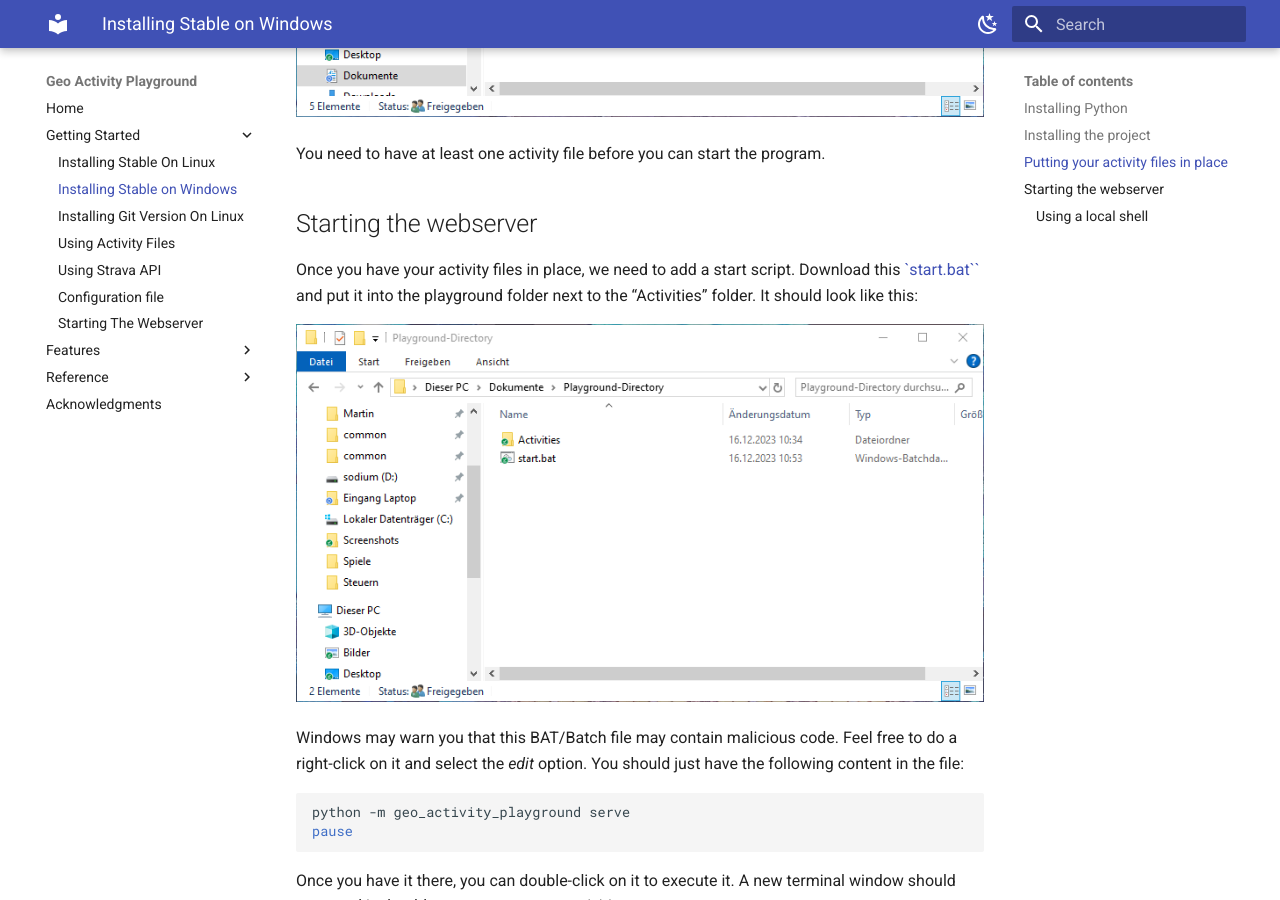
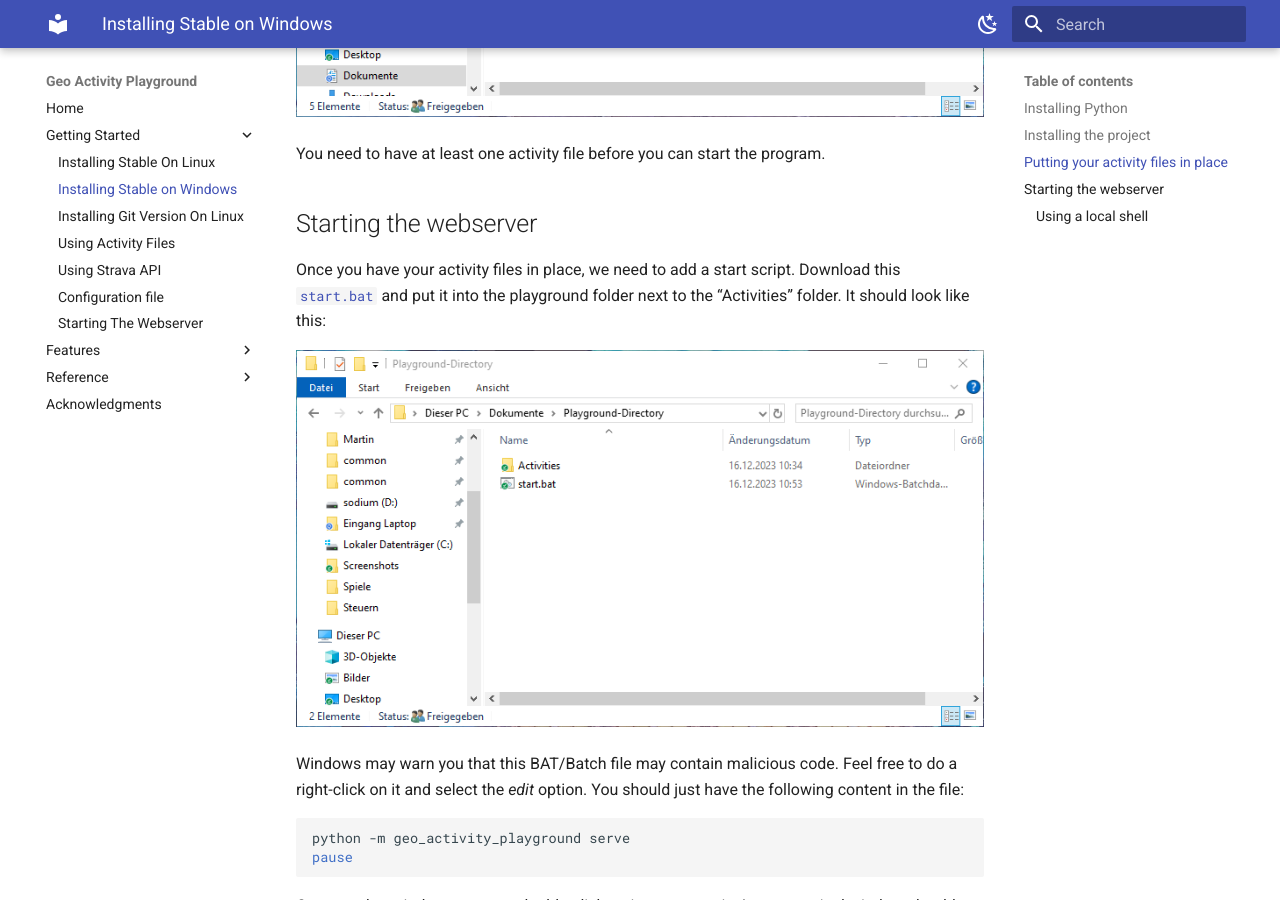
Before and after one commit to martin-ueding/geo-activity-playground, an MkDocs documentation site: the page built from docs/getting-started/installing-stable-on-windows.md, in a window 1280 px wide and 900 px high, scrolled down 4585 px. Built offline with MkDocs 1.6.1 and Material for MkDocs 9.7.7, drawn with Linux system fonts in a browser that asks for light colours.

Commit message:
Fix Markdown

```diff
--- a/docs/getting-started/installing-stable-on-windows.md
+++ b/docs/getting-started/installing-stable-on-windows.md
@@ -59,7 +59,7 @@ You need to have at least one activity file before you can start the program.
 
 ## Starting the webserver
 
-Once you have your activity files in place, we need to add a start script. Download this [`start.bat``](start.bat) and put it into the playground folder next to the “Activities” folder. It should look like this:
+Once you have your activity files in place, we need to add a start script. Download this [`start.bat`](start.bat) and put it into the playground folder next to the “Activities” folder. It should look like this:
 
 ![](windows-installation-14.png)
 
```
